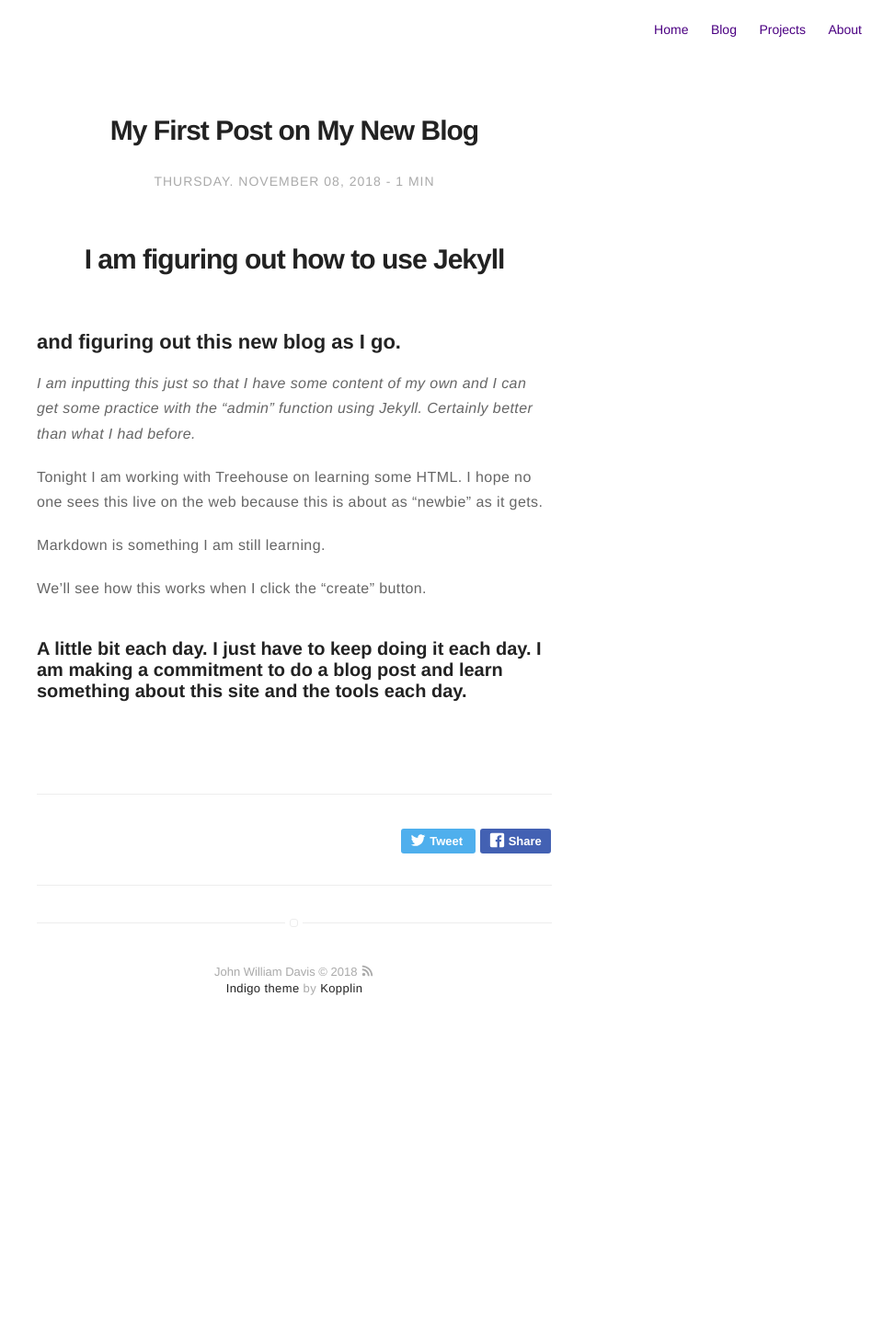
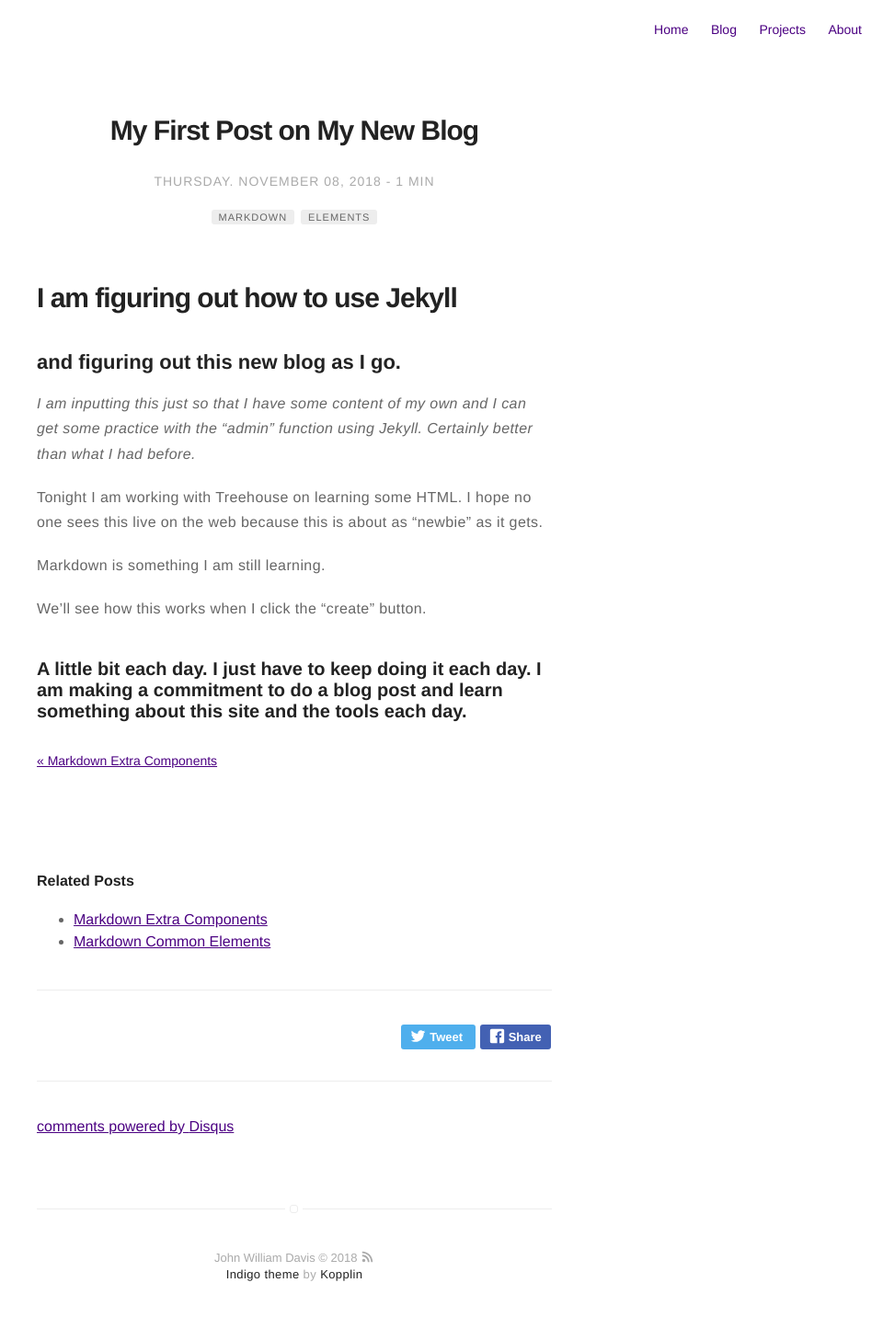
Before and after one commit to papadavis47/papadavis47.github.io, a Jekyll site: the page built from _posts/2018-11-08-my-first-post-on-my-new-blog.md, in a window 1280 px wide. Shown: the whole page at 92% size, without its empty margins (320-1280 px from the left). Built offline with Jekyll 4.4.1, drawn with Linux system fonts in a browser that asks for light colours; our own code applies the rules of GitHub Pages for plain Markdown files; comment, search, counter and statistics services are not loaded; before the commit the page ends 1146 px from its top, so only the background shows below that; some of the changed lines change nothing that is shown.

Commit message:
getting first blog post working, changed the top header - see if it works

```diff
--- a/_posts/2018-11-08-my-first-post-on-my-new-blog.md
+++ b/_posts/2018-11-08-my-first-post-on-my-new-blog.md
@@ -1,5 +1,16 @@
 ---
 title: My First Post on My New Blog
+layout: post
+date: 2018-11-08 01:49
+image: /assets/images/markdown.jpg
+headerImage: false
+tag:
+- markdown
+- elements
+star: true
+category: blog
+author: John William Davis
+description: Very First Blog Post
 ---
 
 # I am figuring out how to use Jekyll #
```
